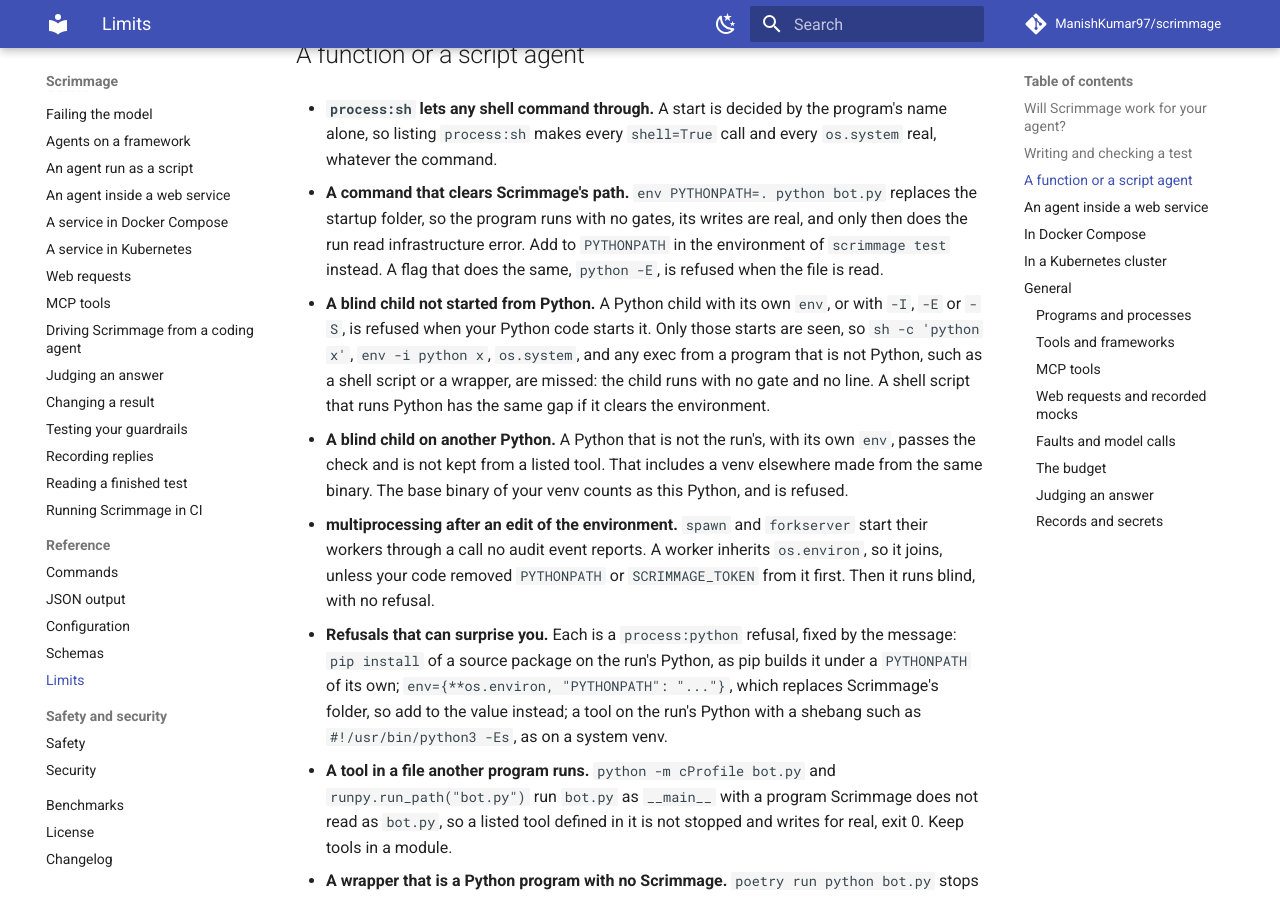
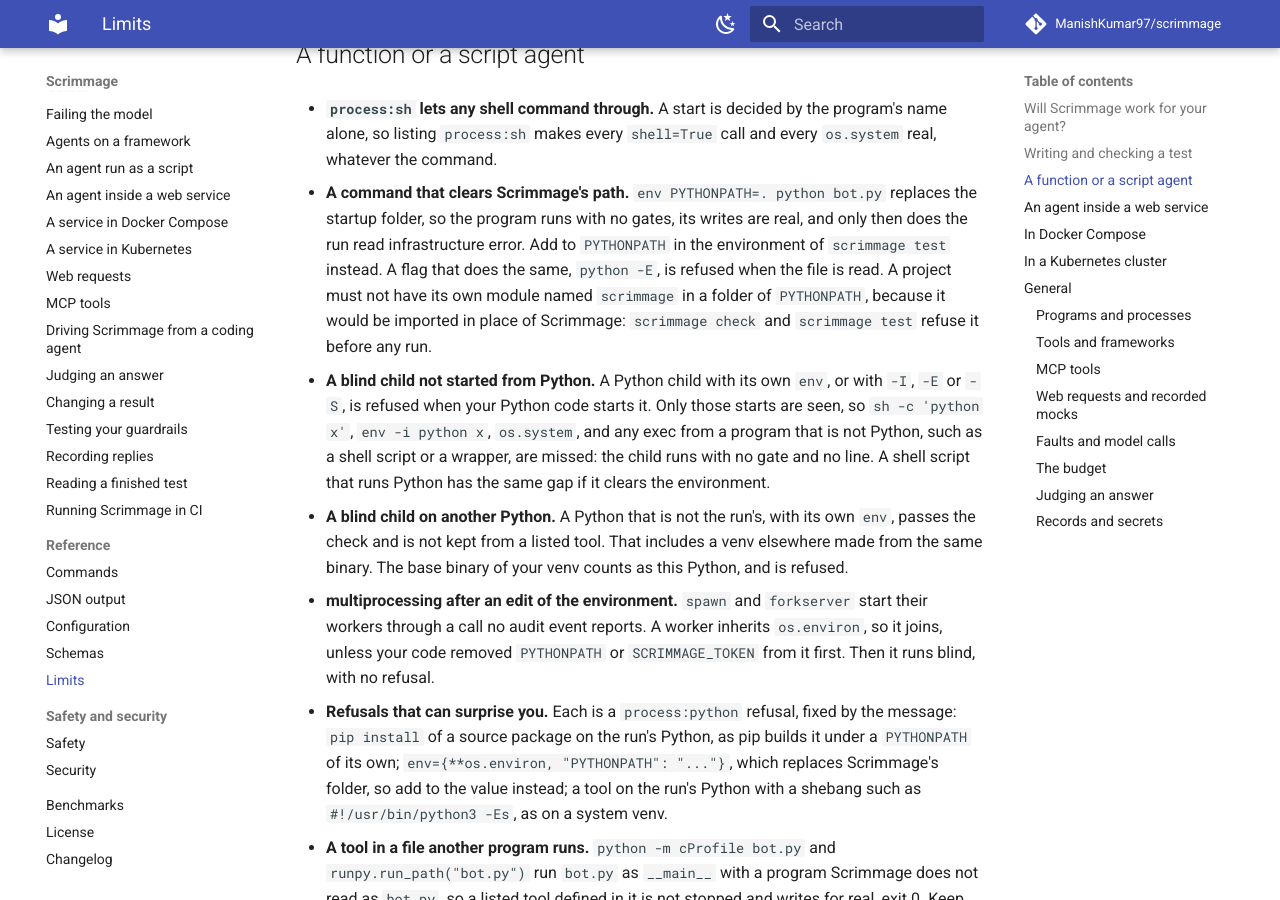
Before and after one commit to ManishKumar97/scrimmage, an MkDocs documentation site: the page built from docs/limits.md, in a window 1280 px wide and 900 px high, scrolled down 1715 px. Built offline with MkDocs 1.6.1 and Material for MkDocs 9.7.7, drawn with Linux system fonts in a browser that asks for light colours; comment, search, counter and statistics services are not loaded.

Commit message:
docs(limits): a project may not name a module scrimmage

```diff
--- a/docs/limits.md
+++ b/docs/limits.md
@@ -43,7 +43,7 @@ If none of these applies, the rest of this page is detail for your use case.
 
 - **`process:sh` lets any shell command through.** A start is decided by the program's name alone, so listing `process:sh` makes every `shell=True` call and every `os.system` real, whatever the command.
 
-- **A command that clears Scrimmage's path.** `env PYTHONPATH=. python bot.py` replaces the startup folder, so the program runs with no gates, its writes are real, and only then does the run read infrastructure error. Add to `PYTHONPATH` in the environment of `scrimmage test` instead. A flag that does the same, `python -E`, is refused when the file is read.
+- **A command that clears Scrimmage's path.** `env PYTHONPATH=. python bot.py` replaces the startup folder, so the program runs with no gates, its writes are real, and only then does the run read infrastructure error. Add to `PYTHONPATH` in the environment of `scrimmage test` instead. A flag that does the same, `python -E`, is refused when the file is read. A project must not have its own module named `scrimmage` in a folder of `PYTHONPATH`, because it would be imported in place of Scrimmage: `scrimmage check` and `scrimmage test` refuse it before any run.
 
 - **A blind child not started from Python.** A Python child with its own `env`, or with `-I`, `-E` or `-S`, is refused when your Python code starts it. Only those starts are seen, so `sh -c 'python x'`, `env -i python x`, `os.system`, and any exec from a program that is not Python, such as a shell script or a wrapper, are missed: the child runs with no gate and no line. A shell script that runs Python has the same gap if it clears the environment.
 
```
